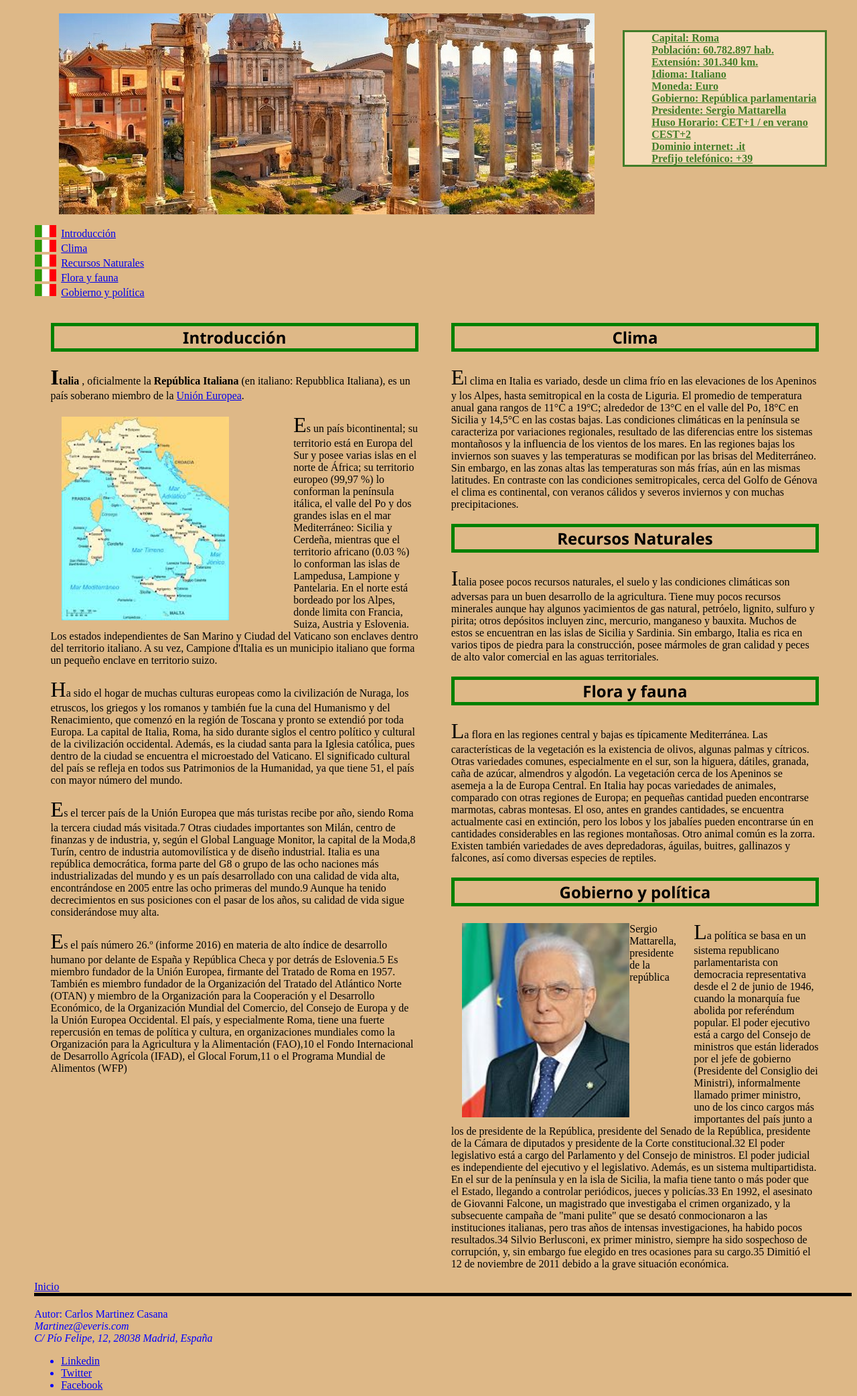
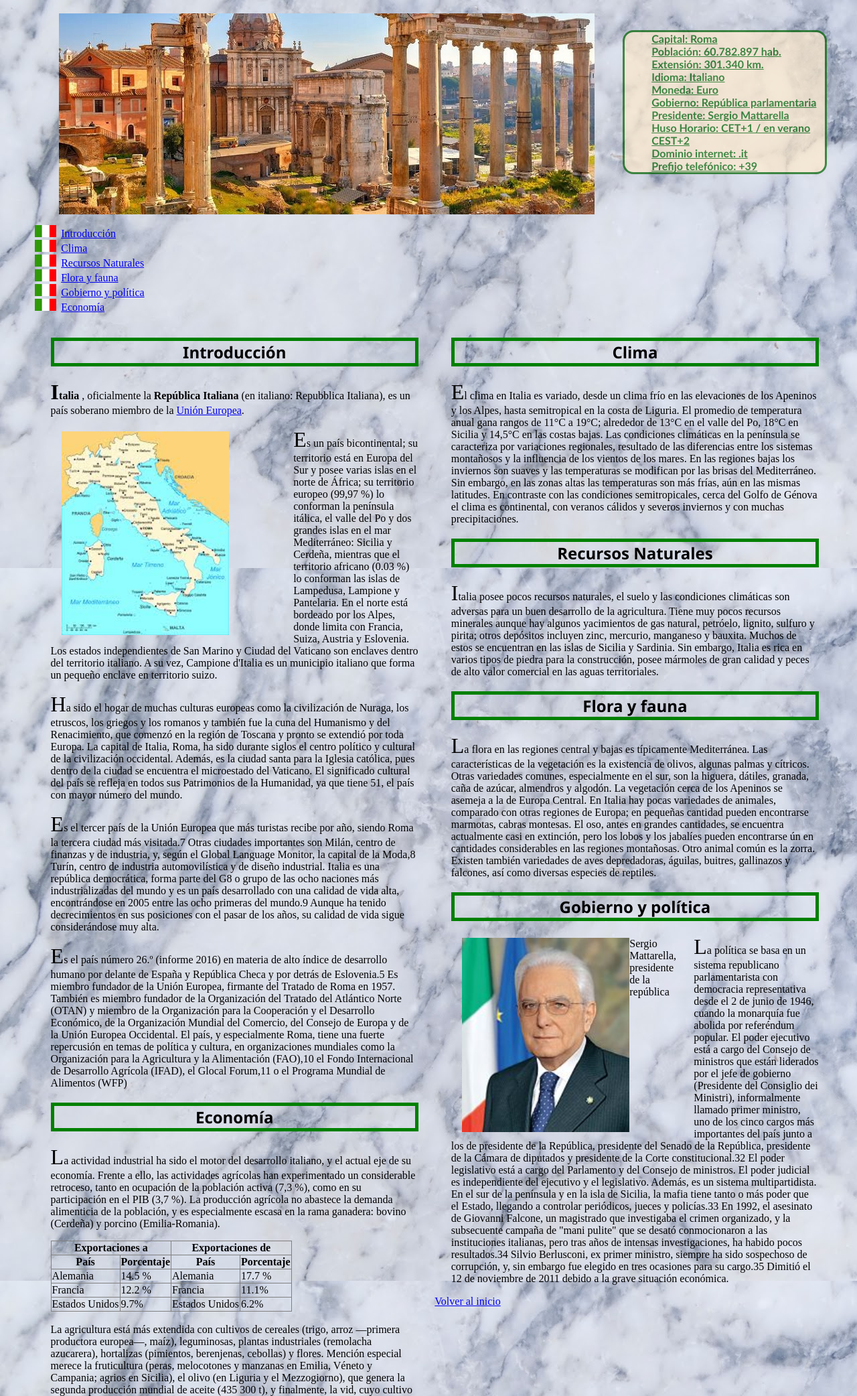
Before and after one commit to Casana/HTML_CSS, a website: page 18_Proyecto/Italia.html in a window 1280 px wide. Shown: the part 216-2300 px from the top of the page at 67% size. Drawn offline with Linux system fonts and the light colour scheme.

Commit message:
florencia domingo

```diff
--- a/18_Proyecto/Italia.html
+++ b/18_Proyecto/Italia.html
@@ -6,7 +6,7 @@
 		<!--Selector del conjunto de caracteres-->
 		<meta charset="UTF-8">
 		<!--Título del documento: Accesibilidad y SEO-->
-		<title> Italia el mejor país para tus vacaciones </title>
+		<title> Italia el país mas bello del mundo </title>
 		<!--Metadatos descriptivos-->
 		<meta name="author" content="Carlos Martinez" >
 		<meta name="description" content="ejercicio dieciseis de HTML5">
@@ -31,16 +31,16 @@
         </article>
 
             <ul id="datos">
-            <li> <span id="Capital"> <strong> <u> Capital: Roma </u> </strong> </li> </span>
-            <li> <span id="Población"> <strong> <u>  Población: 60.782.897 hab.</u> </strong> </li> </span>
-            <li> <span id="Extensión"> <strong> <u>  Extensión: 301.340 km. </u> </strong> </li> </span>
-            <li> <span id="Idioma"><strong> <u>  Idioma: Italiano </u> </strong> </li> </span>
-            <li> <span id="Moneda"><strong> <u>  Moneda: Euro </u> </strong> </li> </span>
-            <li> <span id="Gobierno"><strong> <u>  Gobierno: República parlamentaria </u> </strong> </li> </span>
-            <li> <span id="Presidente"><strong> <u> Presidente: Sergio Mattarella </u> </strong> </li> </span>
-            <li> <span id="Huso Horario"><strong> <u> Huso Horario: CET+1 / en verano CEST+2 </u> </strong> </li> </span>
-            <li> <span id="Dominio internet"><strong> <u> Dominio internet: .it </u> </strong> </li> </span>
-            <li> <span id="Prefijo telefónico"><strong> <u> Prefijo telefónico: +39 </u> </strong> </li> </span>
+            <li> <span id="Capital"><u> Capital: Roma </u> </li> </span>
+            <li> <span id="Población"> <u>  Población: 60.782.897 hab.</u> </li> </span>
+            <li> <span id="Extensión"> <u>  Extensión: 301.340 km. </u> </li> </span>
+            <li> <span id="Idioma"> <u>  Idioma: Italiano </u> </li> </span>
+            <li> <span id="Moneda"> <u>  Moneda: Euro </u> </li> </span>
+            <li> <span id="Gobierno"> <u>  Gobierno: República parlamentaria </u> </li> </span>
+            <li> <span id="Presidente"> <u> Presidente: Sergio Mattarella </u> </li> </span>
+            <li> <span id="Huso Horario"> <u> Huso Horario: CET+1 / en verano CEST+2 </u> </li> </span>
+            <li> <span id="Dominio internet"> <u> Dominio internet: .it </u>  </li> </span>
+            <li> <span id="Prefijo telefónico"> <u> Prefijo telefónico: +39 </u> </li> </span>
             </ul>
 
 
@@ -52,6 +52,7 @@
             <li> <a href="#recursos"> Recursos Naturales </a> </li>
             <li> <a href="#florafauna"> Flora y fauna </a> </li>
             <li> <a href="#gobierno"> Gobierno y política </a> </li>
+            <li> <a href="#economia"> Economía </a> </li>
 
         </ol>
 
@@ -79,6 +80,47 @@
         <p> Es el país número 26.º (informe 2016) en materia de alto índice de desarrollo humano por delante de España y República Checa y por detrás de Eslovenia.5 Es miembro fundador de la Unión Europea, firmante del Tratado de Roma en 1957. También es miembro fundador de la Organización del Tratado del Atlántico Norte (OTAN) y miembro de la Organización para la Cooperación y el Desarrollo Económico, de la Organización Mundial del Comercio, del Consejo de Europa y de la Unión Europea Occidental. El país, y especialmente Roma, tiene una fuerte repercusión en temas de política y cultura, en organizaciones mundiales como la Organización para la Agricultura y la Alimentación (FAO),10 el Fondo Internacional de Desarrollo Agrícola (IFAD), el Glocal Forum,11 o el Programa Mundial de Alimentos (WFP)
         </p>
 
+ <h2 id="economia"> Economía </h2>
+
+        <p>
+         La actividad industrial ha sido el motor del desarrollo italiano, y el actual eje de su economía. Frente a ello, las actividades agrícolas han experimentado un considerable retroceso, tanto en ocupación de la población activa (7,3 %), como en su participación en el PIB (3,7 %). La producción agrícola no abastece la demanda alimenticia de la población, y es especialmente escasa en la rama ganadera: bovino (Cerdeña) y porcino (Emilia-Romania).
+
+         <table border="1.5">
+             <tr>
+                 <th colspan="2"> Exportaciones a </th>
+                 <th colspan="2"> Exportaciones de </th>
+             </tr>
+             <tr>
+                 <th> País </th>
+                 <th> Porcentaje </th>
+                 <th> País </th>
+                 <th> Porcentaje </th>
+             </tr>
+             <tr>
+                 <td> Alemania </td>
+                 <td> 14.5 % </td>
+                 <td> Alemania </td>
+                 <td> 17.7 % </td>
+             </tr>
+             <tr>
+                <td> Francia </td>
+                <td> 12.2 % </td>
+                <td> Francia </td>
+                <td> 11.1% </td>
+             </tr>
+             <tr>
+                <td> Estados Unidos </td>
+                <td> 9.7% </td>
+                <td> Estados Unidos </td>
+                <td> 6.2% </td>
+             </tr>
+         </table>
+
+         <br>
+
+         La agricultura está más extendida con cultivos de cereales (trigo, arroz ―primera productora europea―, maíz), leguminosas, plantas industriales (remolacha azucarera), hortalizas (pimientos, berenjenas, cebollas) y flores. Mención especial merece la fruticultura (peras, melocotones y manzanas en Emilia, Véneto y Campania; agrios en Sicilia), el olivo (en Liguria y el Mezzogiorno), que genera la segunda producción mundial de aceite (435 300 t), y finalmente, la vid, cuyo cultivo sitúa a Italia a la cabeza de la producción mundial de vinos (68,6 millones de hl), reconocidos internacionalmente por su calidad.
+        </p>
+
         </div>
 
         <div>
@@ -99,27 +141,26 @@
         Sin embargo, Italia es rica en varios tipos de piedra para la construcción, posee mármoles de gran calidad y peces de alto valor comercial en las aguas territoriales.
         </p>
 
-        <h2> Flora y fauna </h2>
-        <p id="florafauna">
+        <h2 id="florafauna"> Flora y fauna </h2>
+        <p>
         La flora en las regiones central y bajas es típicamente Mediterránea. Las características de la vegetación es la existencia de olivos, algunas palmas y cítricos. Otras variedades comunes, especialmente en el sur, son la higuera, dátiles, granada, caña de azúcar, almendros y algodón. La vegetación cerca de los Apeninos se asemeja a la de Europa Central.
         En Italia hay pocas variedades de animales, comparado con otras regiones de Europa; en pequeñas cantidad pueden encontrarse marmotas, cabras montesas. El oso, antes en grandes cantidades, se encuentra actualmente casi en extinción, pero los lobos y los jabalíes pueden encontrarse ún en cantidades considerables en las regiones montañosas. Otro animal común es la zorra.
         Existen también variedades de aves depredadoras, águilas, buitres, gallinazos y falcones, así como diversas especies de reptiles.
         </p>
 
-        <h2> Gobierno y política </h2>
+        <h2 id="gobierno"> Gobierno y política </h2>
 
         <figure>
                 <a href="images/presidente.jpg"> <img src="images/presidenteg.jpg" title="Sergio Matarella" class="texto"> </a>
                 <figcaption> Sergio Mattarella, presidente de la república </figcaption>
         </figure>
 
-        <p id="gobierno">
+        <p>
             La política se basa en un sistema republicano parlamentarista con democracia representativa desde el 2 de junio de 1946, cuando la monarquía fue abolida por referéndum popular. El poder ejecutivo está a cargo del Consejo de ministros que están liderados por el jefe de gobierno (Presidente del Consiglio dei Ministri), informalmente llamado primer ministro, uno de los cinco cargos más importantes del país junto a los de presidente de la República, presidente del Senado de la República, presidente de la Cámara de diputados y presidente de la Corte constitucional.32 El poder legislativo está a cargo del Parlamento y del Consejo de ministros. El poder judicial es independiente del ejecutivo y el legislativo. Además, es un sistema multipartidista. En el sur de la península y en la isla de Sicilia, la mafia tiene tanto o más poder que el Estado, llegando a controlar periódicos, jueces y policías.33 En 1992, el asesinato de Giovanni Falcone, un magistrado que investigaba el crimen organizado, y la subsecuente campaña de "mani pulite" que se desató conmocionaron a las instituciones italianas, pero tras años de intensas investigaciones, ha habido pocos resultados.34 Silvio Berlusconi, ex primer ministro, siempre ha sido sospechoso de corrupción, y, sin embargo fue elegido en tres ocasiones para su cargo.35 Dimitió el 12 de noviembre de 2011 debido a la grave situación económica.
         </p>
 
-
         </div>
-        <a href="#"> Inicio </a>
+        <a href="#"> Volver al inicio </a>
         <br>
         </section>
 
--- a/18_Proyecto/Proyecto.css
+++ b/18_Proyecto/Proyecto.css
@@ -9,7 +9,7 @@ h1 {text-align: center;
 
 body{margin-left:4%;
     background-color: burlywood;
-    background-image: "images/ladrillo.png"}
+    background-image: url(images/marmol.jpg)}
 
 h2{font-family: 'Segoe UI', Tahoma, Geneva, Verdana, sans-serif;
     text-align: center;
@@ -26,13 +26,16 @@ img#cabecera{width: 800px;
             height:300px}
 
 ul#datos {border-style: solid;
+    border-radius: 1em;
     background-color:blanchedalmond;
     opacity: 0.7;
     width:25%;
     margin:3%;
     float: right;
     color: darkgreen;
-    list-style-type: none}
+    list-style-type: none;
+    font-weight: bold;
+    font-family:'Trebuchet MS', 'Lucida Sans Unicode', 'Lucida Grande', 'Lucida Sans', Arial, sans-serif}
 
 section {clear:left}
 
@@ -42,6 +45,10 @@ div { width:45%; float: left; margin: 0% 2%}
 
 p:first-letter {font-size: 200%;}
 
+table { border-collapse: collapse ; border-spacing: 2px }
+
+table:hover {border-collapse: separate; border-spacing: 4px;}
+
 footer {
     border-top: solid 5px black;
     margin-left: 0%;
```
Also changed, not shown: 18_Proyecto/Images/marmol.jpg (added).
